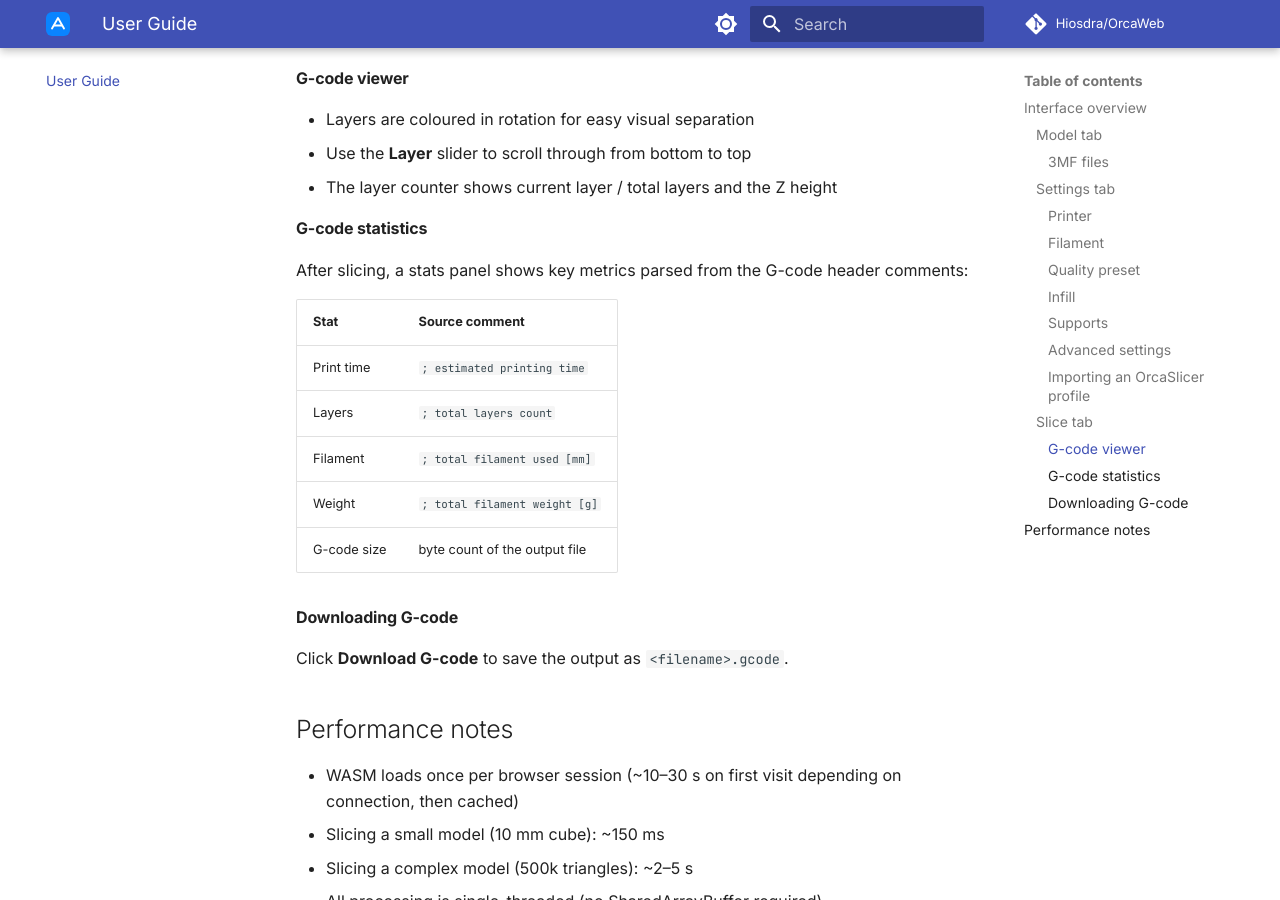
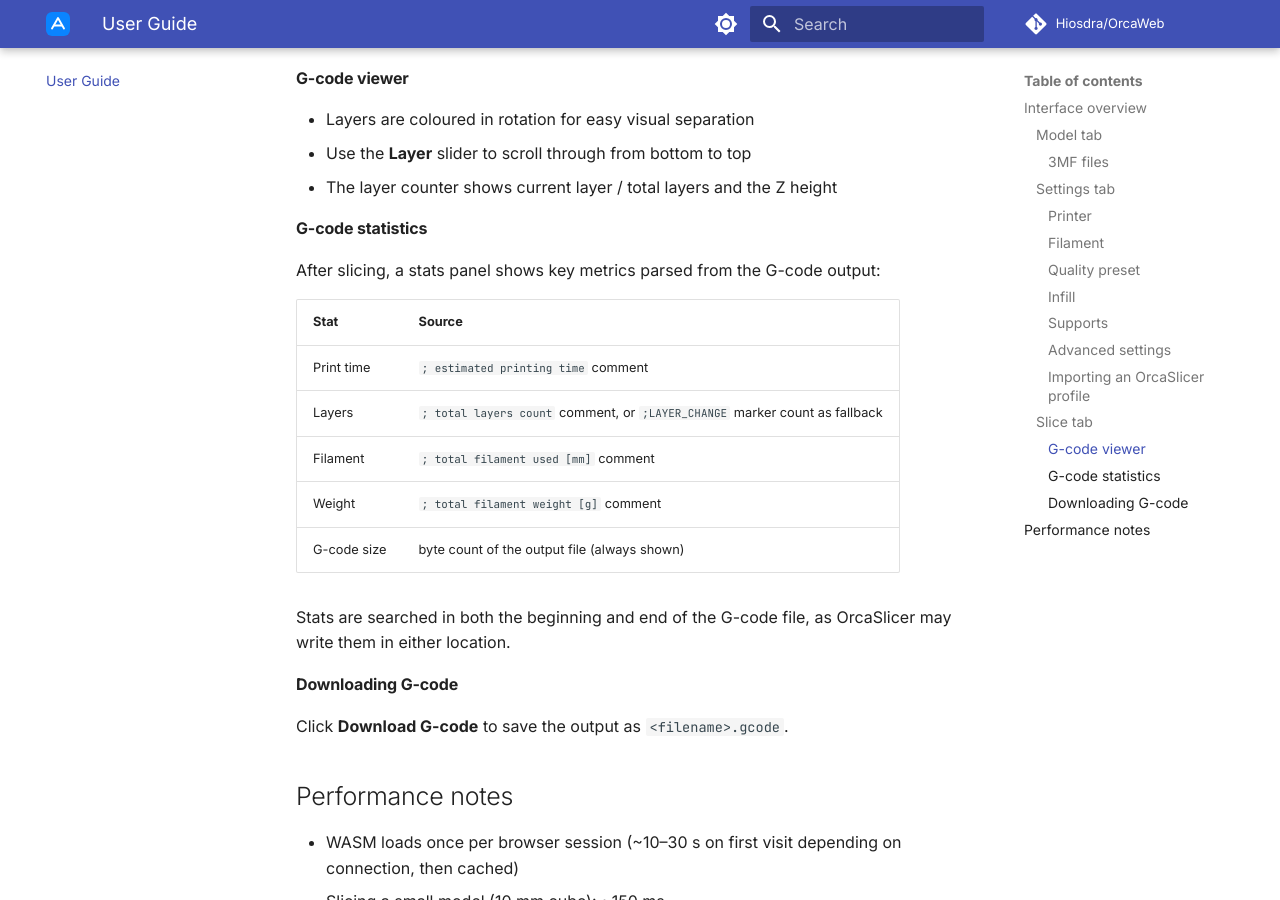
Before and after one commit to Hiosdra/OrcaWeb, an MkDocs documentation site: the page built from mkdocs-docs/user-guide.md, in a window 1280 px wide and 900 px high, scrolled down 3161 px. Built offline with MkDocs 1.6.1 and Material for MkDocs 9.7.7, drawn with Linux system fonts in a browser that asks for light colours; comment, search, counter and statistics services are not loaded.

Commit message:
fix(stats): search G-code tail for OrcaSlicer stats + layer fallback
OrcaSlicer may write estimated print time, layer count, and filament
comments at the end of the file (after GCodeProcessor post-processing)
rather than at the top. Previously only the first 300 lines were scanned
so these stats were never found.

Now searches both the first 300 lines and last 200 lines. Also adds a
fallback layer count by scanning for ;LAYER_CHANGE markers when the
"total layers count" comment is absent.

Docs (api-reference.md, user-guide.md) updated to match.

Co-Authored-By: Claude Sonnet 4.6 <noreply@anthropic.com>

```diff
--- a/mkdocs-docs/user-guide.md
+++ b/mkdocs-docs/user-guide.md
@@ -107,15 +107,17 @@ After clicking **Slice model**:
 
 #### G-code statistics
 
-After slicing, a stats panel shows key metrics parsed from the G-code header comments:
+After slicing, a stats panel shows key metrics parsed from the G-code output:
 
-| Stat | Source comment |
-|------|---------------|
-| Print time | `; estimated printing time` |
-| Layers | `; total layers count` |
-| Filament | `; total filament used [mm]` |
-| Weight | `; total filament weight [g]` |
-| G-code size | byte count of the output file |
+| Stat | Source |
+|------|--------|
+| Print time | `; estimated printing time` comment |
+| Layers | `; total layers count` comment, or `;LAYER_CHANGE` marker count as fallback |
+| Filament | `; total filament used [mm]` comment |
+| Weight | `; total filament weight [g]` comment |
+| G-code size | byte count of the output file (always shown) |
+
+Stats are searched in both the beginning and end of the G-code file, as OrcaSlicer may write them in either location.
 
 #### Downloading G-code
 
```
Also changed, not shown: mkdocs-docs/api-reference.md (+1 -1 lines), src/components/SlicePanel.tsx (+19 -6 lines).
